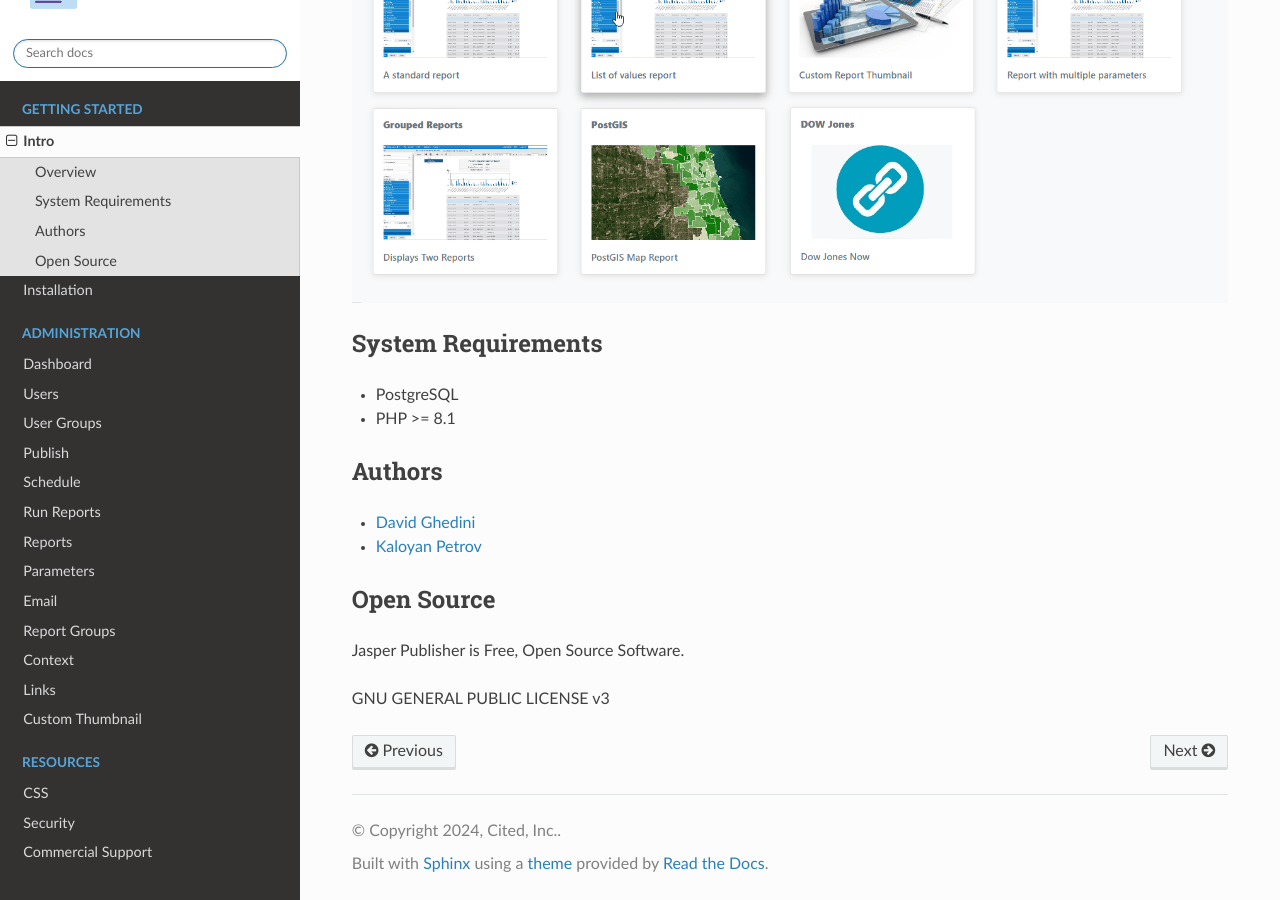
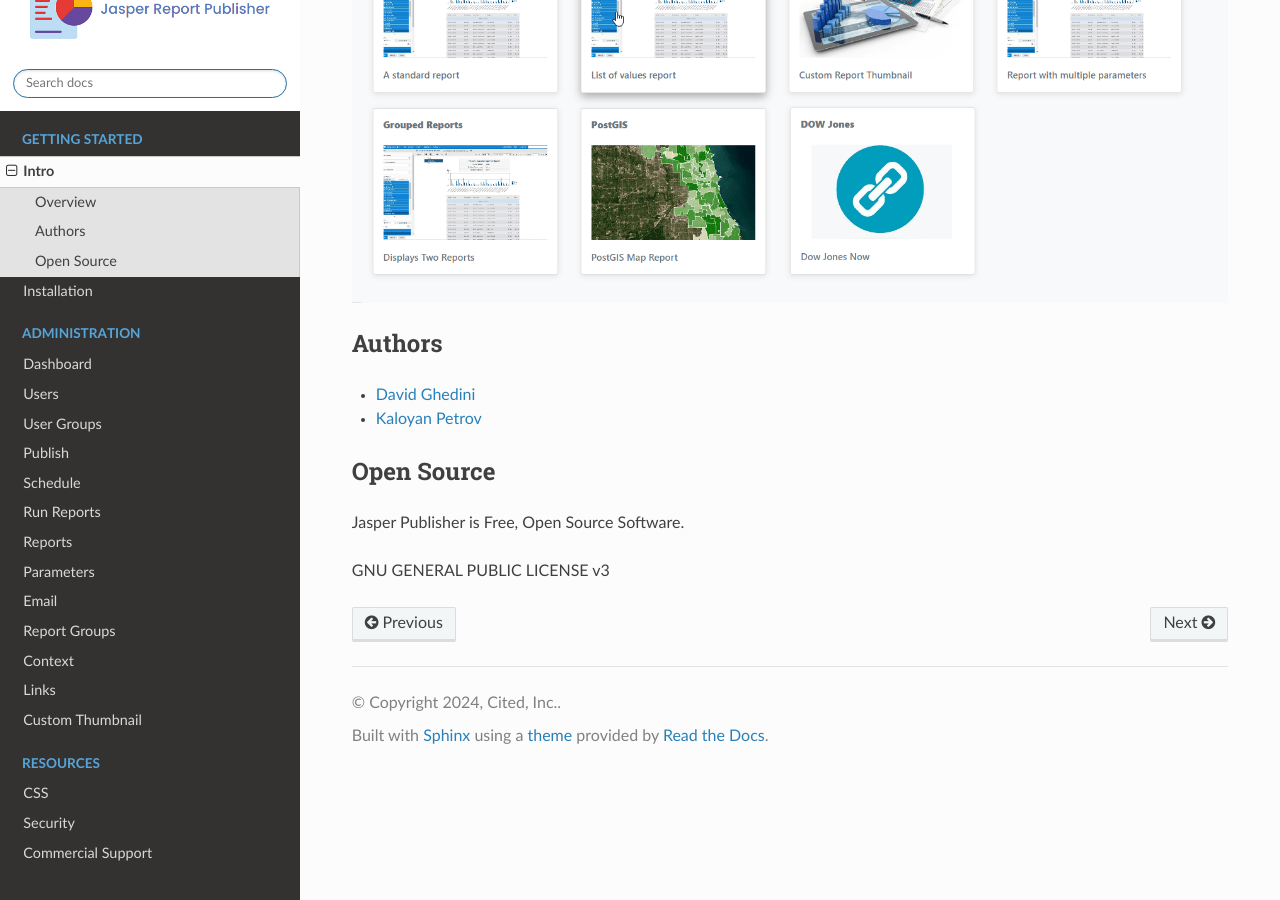
Before and after one commit to AcuGIS/jasper-report-publisher, a Sphinx documentation site: the page built from docs/intro.rst, in a window 1280 px wide and 900 px high, scrolled down 703 px. Built offline with Sphinx 7.4.7 and the Read the Docs theme 2.0.0, drawn with Linux system fonts in a browser that asks for light colours; pages that are not in the unit, such as notebooks, are missing from menus.

Commit message:
Update intro.rst

```diff
--- a/docs/intro.rst
+++ b/docs/intro.rst
@@ -18,11 +18,6 @@
 .. image:: _static/Jasper-Publisher-Main-min.png
 
 
-System Requirements
--------------------
-* PostgreSQL
-* PHP >= 8.1
-
 Authors
 -------
 * `David Ghedini`_
```
